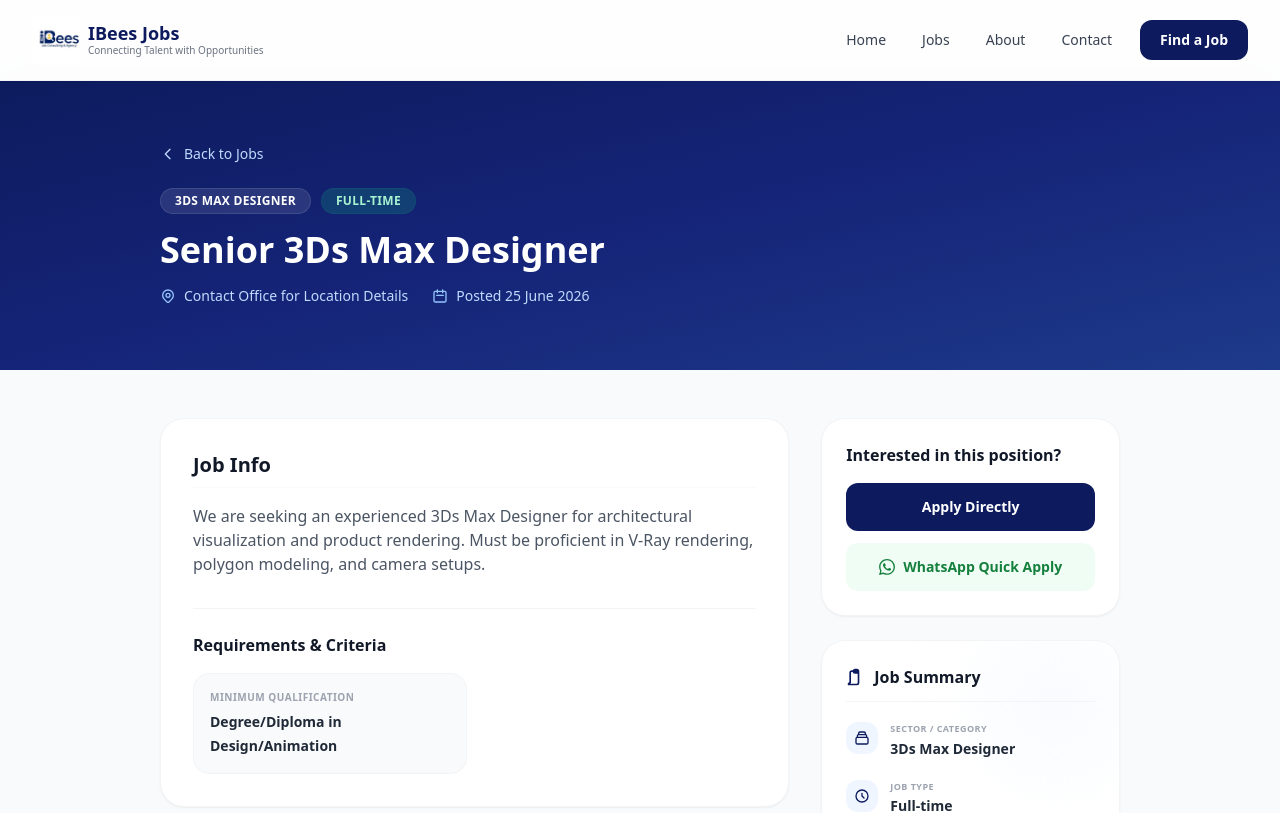
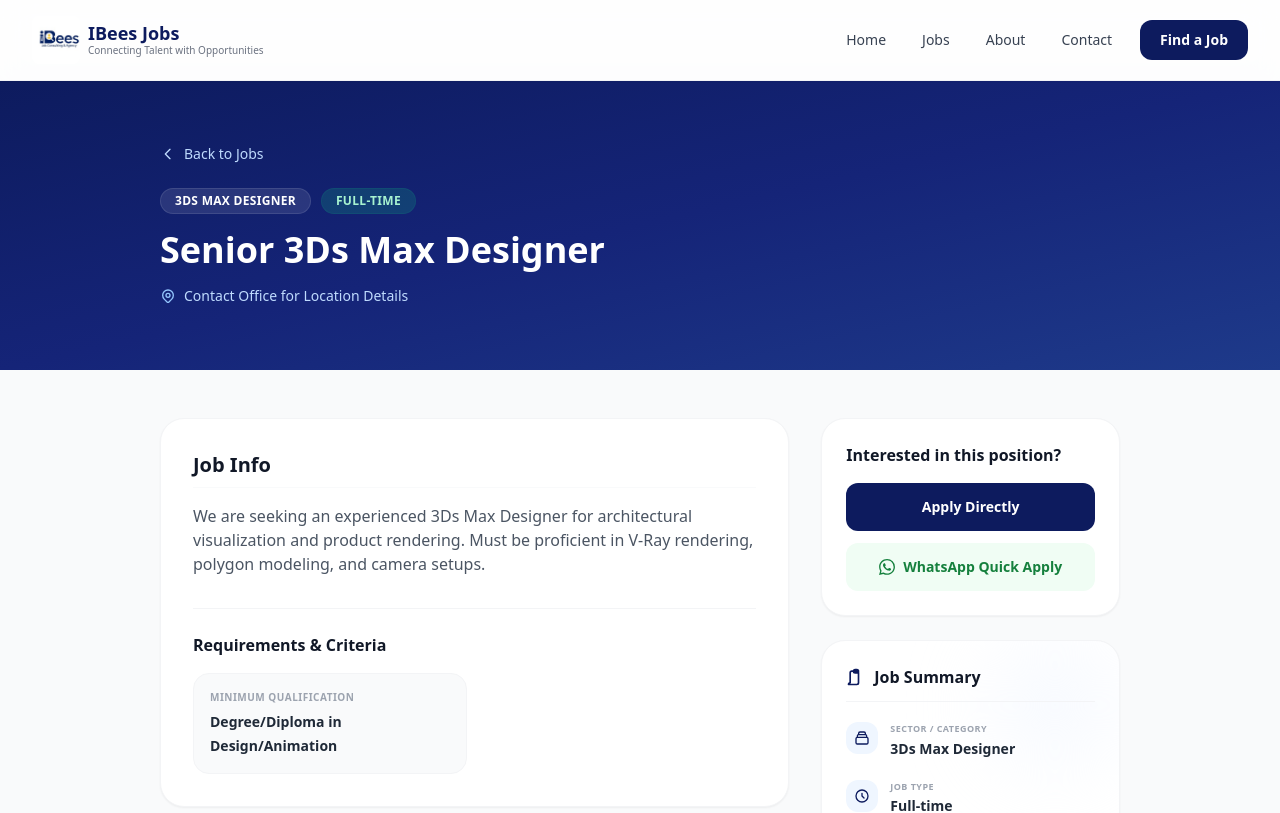
Before and after one commit to yantrixatech-svg/ibeesjobs, a Next.js app: page /jobs/1 in a window 1280 px wide. Shown: the top 813 px of the page. Built offline with nearby package versions, Linux system fonts and the light colour scheme.

Commit message:
Remove Posted date from Job Detail page header

```diff
--- a/src/app/jobs/[id]/page.tsx
+++ b/src/app/jobs/[id]/page.tsx
@@ -43,10 +43,6 @@ export default function JobDetailPage({ params }: { params: { id: string } }) {
             <span className="flex items-center gap-2">
               <svg className="w-4 h-4 text-blue-300 flex-shrink-0" fill="none" stroke="currentColor" viewBox="0 0 24 24"><path strokeLinecap="round" strokeLinejoin="round" strokeWidth={2} d="M17.657 16.657L13.414 20.9a1.998 1.998 0 01-2.827 0l-4.244-4.243a8 8 0 1111.314 0z" /><path strokeLinecap="round" strokeLinejoin="round" strokeWidth={2} d="M15 11a3 3 0 11-6 0 3 3 0 016 0z" /></svg>
               Contact Office for Location Details
-            </span>
-            <span className="flex items-center gap-2">
-              <svg className="w-4 h-4 text-blue-300 flex-shrink-0" fill="none" stroke="currentColor" viewBox="0 0 24 24"><path strokeLinecap="round" strokeLinejoin="round" strokeWidth={2} d="M8 7V3m8 4V3m-9 8h10M5 21h14a2 2 0 002-2V7a2 2 0 00-2-2H5a2 2 0 00-2 2v12a2 2 0 002 2z" /></svg>
-              Posted {new Date(job.created_at).toLocaleDateString('en-IN', { year: 'numeric', month: 'long', day: 'numeric' })}
             </span>
           </div>
         </div>
```
